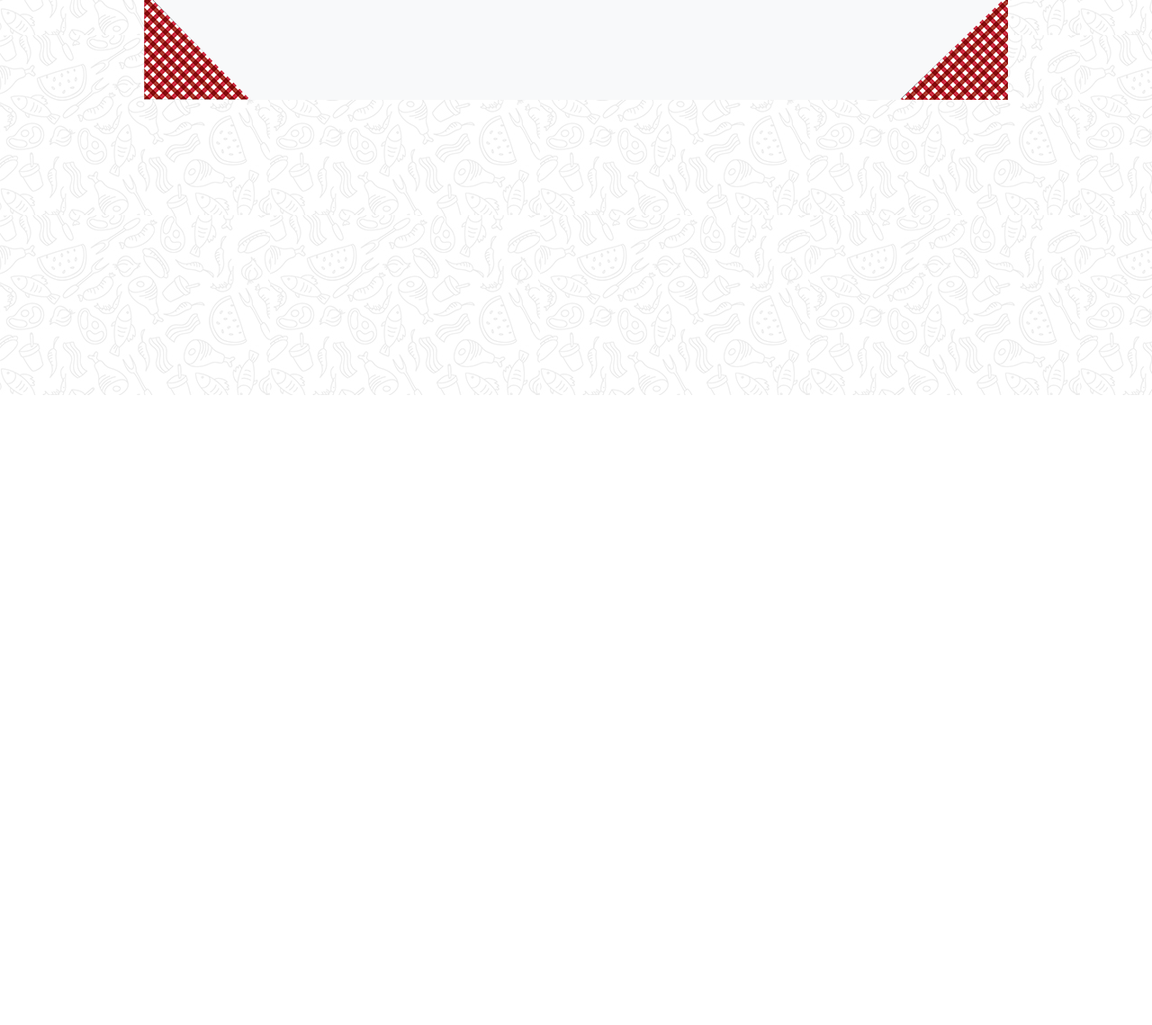
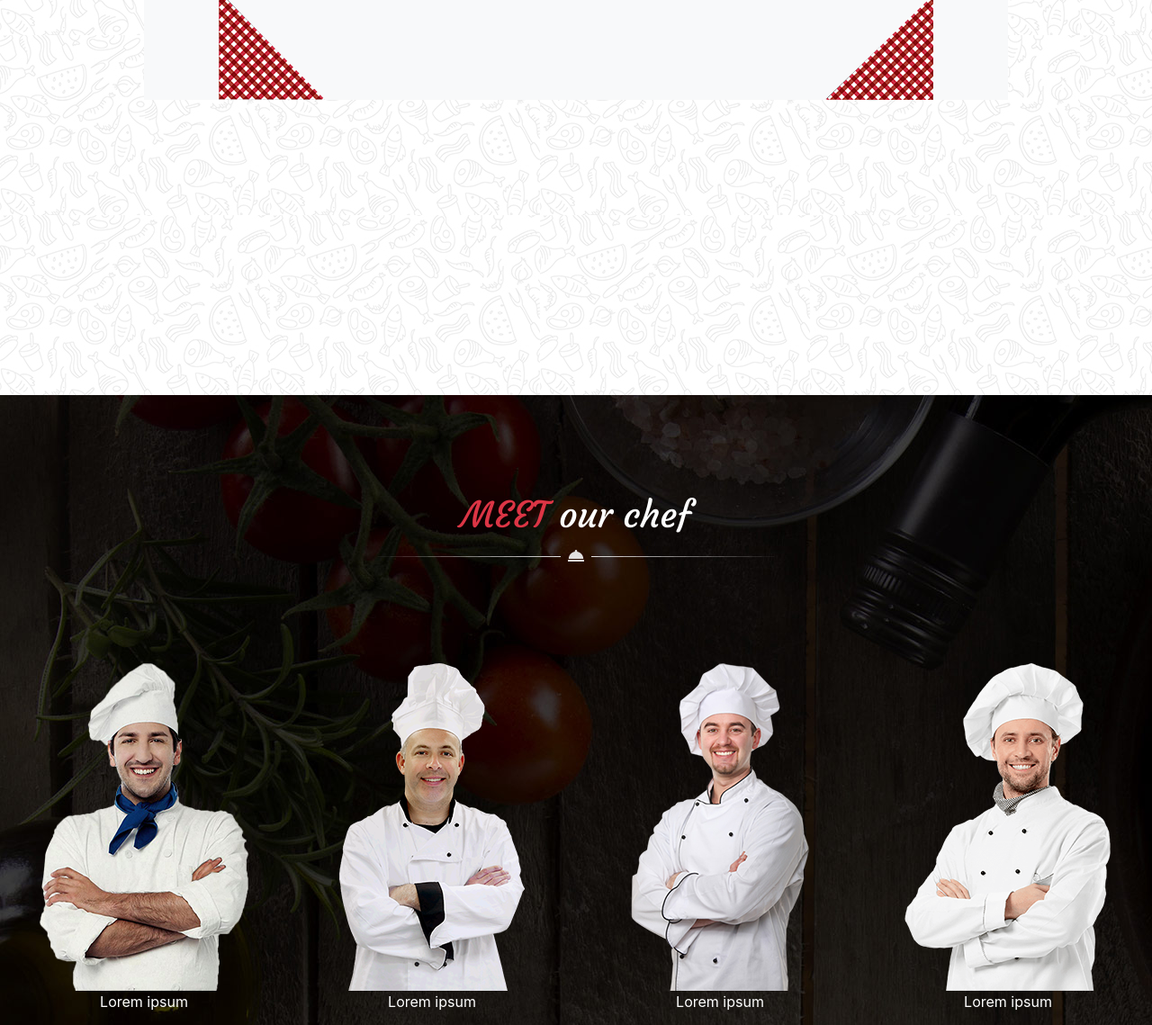
Before and after one commit to Misterkadrix/Site_du_chef, a plain HTML site: page index.html in a window 1280 px wide. Shown: the part 2214-3353 px from the top of the page at 90% size. Before the commit the page ends 2653 px from the top, so only its background shows below. Drawn offline with nearby package versions, Linux system fonts and the light colour scheme.

Commit message:
Les chefs done

```diff
--- a/index.html
+++ b/index.html
@@ -338,18 +338,18 @@
       <br>
       <div class="d-flex">
         <div class="d-flex flex-column text-center Sct2_div_cont3">
-          <div>
+          <div class="w-75">
             <div>
-            <i class="icon fas fa-coffee"></i>
+              <i class="icon fas fa-coffee"></i>
             </div>
             Breakfast
           </div>
           <hr>
-          <div><i class="icon fas fa-coffee"></i>Lunch </div>
+          <div class="w-75"><i class="icon fas fa-coffee"></i>Lunch </div>
           <hr>
-          <div><i class="icon fas fa-coffee"></i>Snacks</div>
+          <div class="w-75"><i class="icon fas fa-coffee"></i>Snacks</div>
           <hr>
-          <div><i class="icon   fas fa-coffee"></i>Dinner</div>
+          <div class="w-75"><i class="icon   fas fa-coffee"></i>Dinner</div>
           <hr>
         </div>
         <div class="Sct2_div_cont4">
@@ -477,6 +477,22 @@
           </div>
   </section>
 
+  <!--=====SECTION3=====-->
+  <section class="Sct3_img">
+    <div class=" text-center ">
+      <h1><span class="text-danger">
+          MEET
+        </span> our chef</h1>
+        <img src="public/images/decoration_line.png" alt="">
+    </div>
+    <div class="chefs d-flex justify-content-around text-center">
+      <div class="d-flex flex-column"><img src="public/images/chef1.png" alt="">Lorem ipsum</div>
+      <div class="d-flex flex-column"><img src="public/images/chef2.png" alt="">Lorem ipsum</div>
+      <div class="d-flex flex-column"><img src="public/images/chef3.png" alt="">Lorem ipsum</div>
+      <div class="d-flex flex-column"><img src="public/images/chef4.png" alt="">Lorem ipsum</div>
+    </div>
+
+  </section>
   <!--SCRIPT-->
   <script src="node_modules/jquery/dist/jquery.js"></script>
   <script src="node_modules/bootstrap/dist/js/bootstrap.bundle.js"></script>
--- a/src/sass/style.sass
+++ b/src/sass/style.sass
@@ -98,19 +98,19 @@ nav
 .p-absolute_triangle_bot_left
   position: absolute
   bottom: 328px
-  left: 12.5%
+  left: 19%
 .p-absolute_triangle_bot_right
   position: absolute
   bottom: 328px
-  right: 12.5%
+  right: 19%
 .p-absolute_triangle_top_left
   position: absolute
   top: 72px
-  left: 12.5%
+  left: 19%
 .p-absolute_triangle_top_right
   position: absolute
   top: 72px
-  right: 12.5%
+  right: 19%
 
 .nav-link
   text-decoration: none
@@ -152,3 +152,18 @@ nav
   // text-align: center
   width: 50%
   height: 157px
+
+
+  // Section3
+.Sct3_img
+  background-image: url("../images/team_background.jpg")
+  width: 100%
+  height: 700px
+  color: white
+  .text-center
+    padding-top: 8.5%
+  h1
+    font-family: 'Courgette', cursive
+  span
+    color: danger
+  .chefs
```
Also changed, not shown: public/css/app.css, 1 other file.
